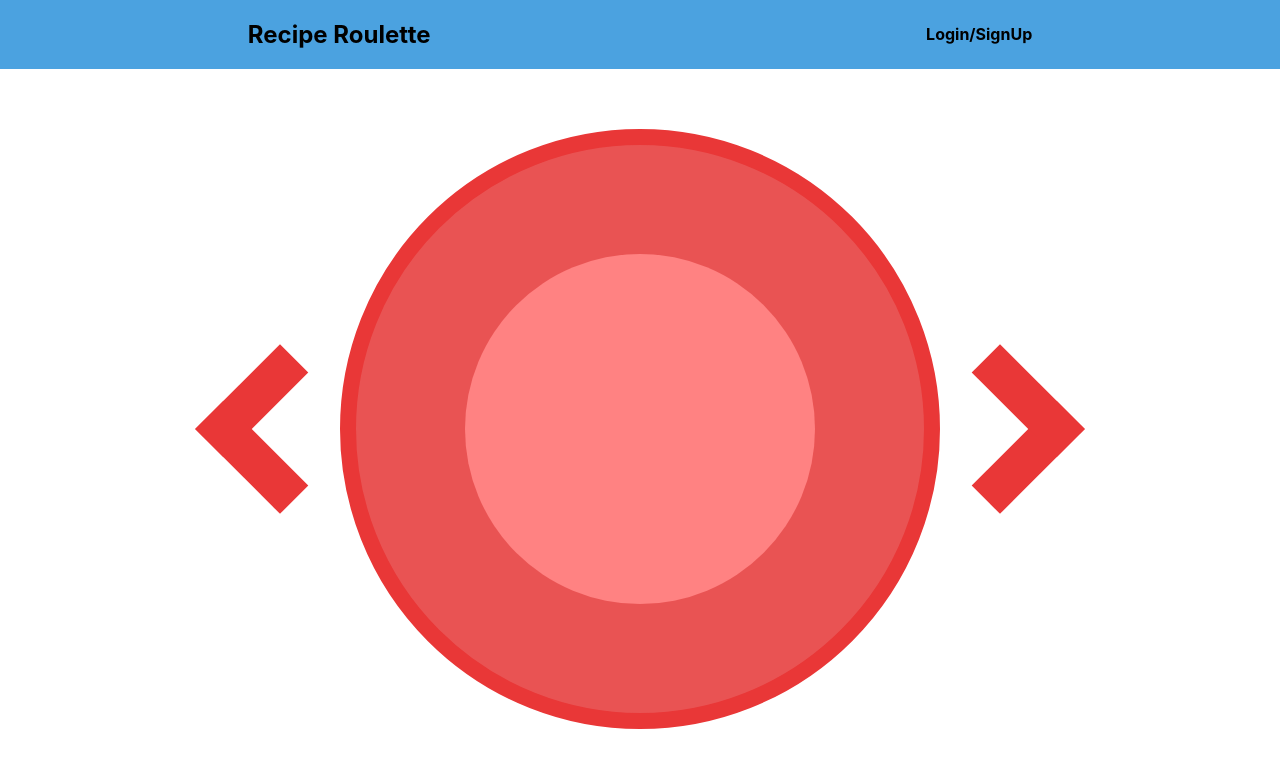
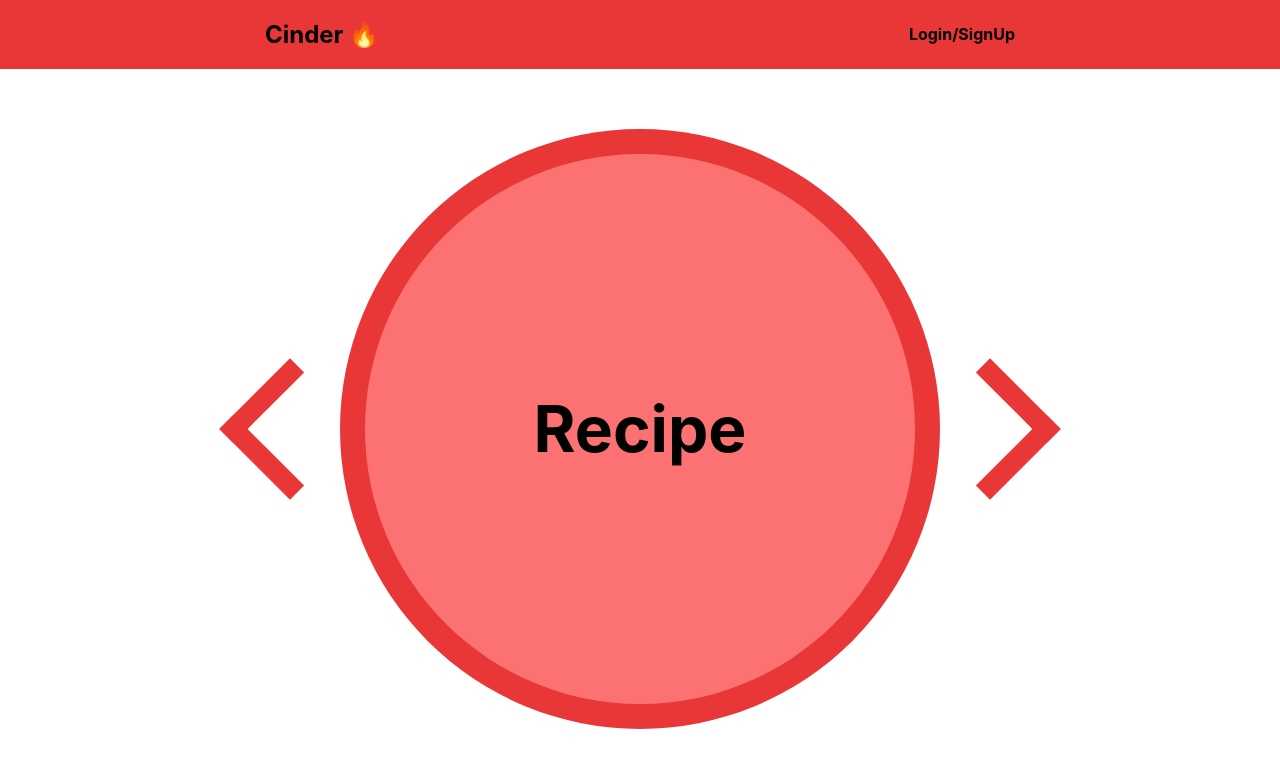
Before and after one commit to chingu-voyages/v40-bears-team-35, a Next.js app in the folder client/: page / in a window 1280 px wide. Shown: the top 768 px of the page. Built offline with nearby package versions, Linux system fonts and the light colour scheme.

Commit message:
minor design changes
sped up grow animation, deleted border to keep colour palette simpler, changed navbar and outer circle to match arrow colour, made arrows thinner, added fire emoji beside navbar branding

```diff
--- a/client/pages/components/Nav.jsx
+++ b/client/pages/components/Nav.jsx
@@ -1,12 +1,16 @@
 import styles from '../../styles/Nav.module.css';
 
 export default function Nav() {
-    return(
-        <nav className={styles.nav}>
-            <a href="/"><h1>Recipe Roulette</h1></a>
-            <div>
-                <a href="/components/loginRegister/LoginRegister"><b>Login/SignUp</b></a>
-            </div>
-        </nav>
-    );
+	return (
+		<nav className={styles.nav}>
+			<a href='/'>
+				<h1>Cinder 🔥</h1>
+			</a>
+			<div>
+				<a href='/components/loginRegister/LoginRegister'>
+					<b>Login/SignUp</b>
+				</a>
+			</div>
+		</nav>
+	);
 }
--- a/client/styles/Home.module.css
+++ b/client/styles/Home.module.css
@@ -1,36 +1,38 @@
-
 .container {
 	height: 90vh;
 	width: 100vw;
 }
-.container, .outerCircle, .innerCircle, .arrowGroup {
+.container,
+.outerCircle,
+.innerCircle,
+.arrowGroup {
 	display: flex;
 	justify-content: center;
 	align-items: center;
 }
 .outerCircle {
-  background-color: #E95353;
-  border: 16.3px solid #E93737;
+	background-color: #e93737;
 	border-radius: 50%;
 	animation-name: growOuter;
-  animation-duration: 4s;
+	animation-duration: 1s;
 	animation-fill-mode: forwards;
 }
 .innerCircle {
 	width: 0px;
 	height: 0px;
-  background-color: #FF8282;
+	background-color: #fc7272;
 	border-radius: 50%;
 	animation-name: growInner;
-  animation-duration: 4s;
-  animation-delay: 4s;
+	animation-duration: 0.75s;
+	animation-delay: 0.5s;
 	animation-fill-mode: forwards;
 }
 .content {
 	opacity: 0;
+	font-size: 4em;
 	animation-name: showContent;
-  animation-duration: 4s;
-  animation-delay: 8s;
+	animation-duration: 2s;
+	animation-delay: 1.5s;
 	animation-fill-mode: forwards;
 }
 .arrowGroup {
@@ -38,8 +40,8 @@
 }
 .arrow {
 	cursor: pointer;
-  border: solid #E93737;
-  border-width: 0 40px 40px 0;
+	border: solid #e93737;
+	border-width: 0 20px 20px 0;
 	display: inline-block;
 	padding: 40px;
 }
--- a/client/styles/Nav.module.css
+++ b/client/styles/Nav.module.css
@@ -1,6 +1,6 @@
 .nav {
-    background-color: #4ba2e0;
-    display: flex;
-    justify-content: space-around;
-    align-items: center;
+	background-color: #e93737;
+	display: flex;
+	justify-content: space-around;
+	align-items: center;
 }
```
Lines whose indentation alone changed are shown as unchanged.
